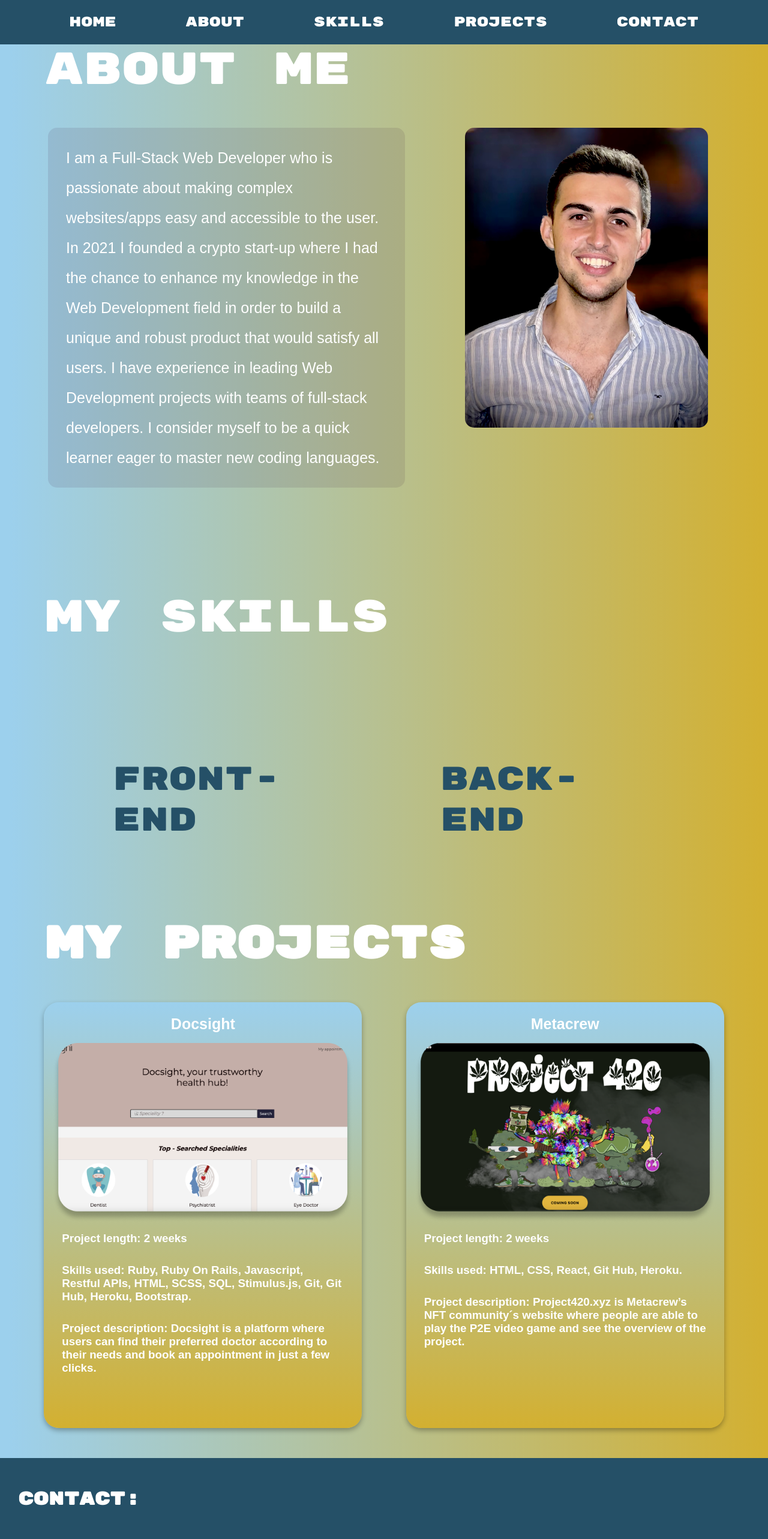
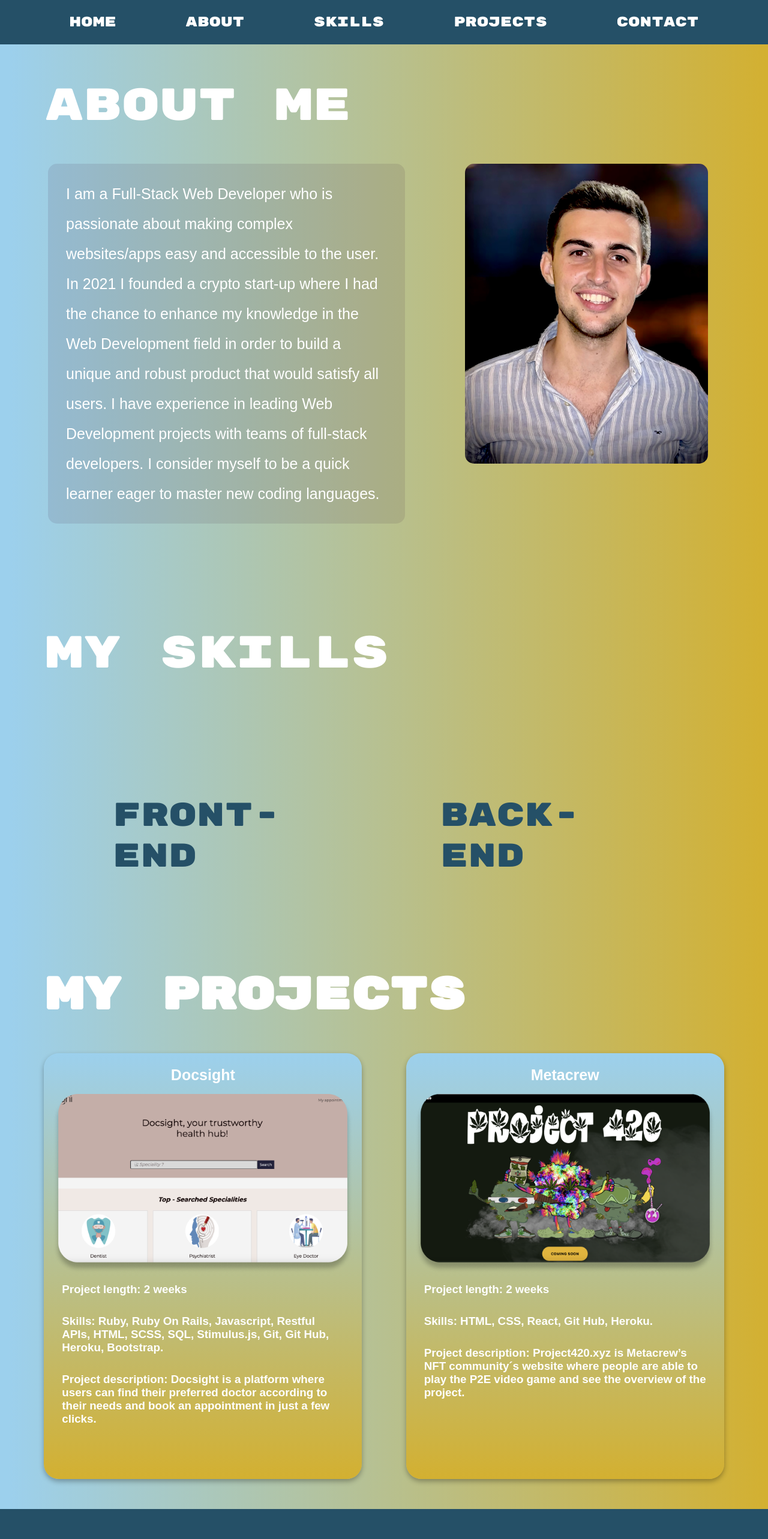
Before and after one commit to marcosamselem/Portfolio, a React (Create React App) app: page /web in a window 1280 px wide. Shown: the top 2566 px of the page at 60% size. Built offline with nearby package versions, Linux system fonts and the light colour scheme; a web font is replaced by a local one.

Commit message:
finished all details except from skills display

```diff
--- a/src/App.css
+++ b/src/App.css
@@ -57,7 +57,7 @@
 .about-title {
   font-size: 75px;
   color: #ffffff;
-  padding-top: 70px;
+  padding-top: 130px;
   padding-left: 75px;
   padding-bottom: 50px;
 }
@@ -78,8 +78,6 @@
   position: sticky;
   top: 0;
 }
-
-
 
 .change-color:hover {
   background: linear-gradient(to right, #D3B031 0.1%, #9CD0ED);
@@ -121,6 +119,7 @@
   background-color: rgba(53, 16, 48, 0.1);
   padding: 20px;
   border-radius: 15px;
+  cursor: pointer; /* Initial height, starts from the middle */
 }
 
 .flex-lists {
@@ -134,7 +133,7 @@
 
 .projects-style {
   color: white;
-  margin-top: 65px;
+  margin-top: 90px;
   font-size: 75px;
   margin-left: 75px;
 }
--- a/src/components/Projects.js
+++ b/src/components/Projects.js
@@ -14,7 +14,7 @@ const Projects = (props) => {
           <img className="img-size" src={props.image} alt="" />
         </div>
         <h2 className="margin-card">Project length: {props.length}</h2>
-        <h2 className="margin-card">Skills used: {props.skills}</h2>
+        <h2 className="margin-card">Skills: {props.skills}</h2>
         <h2 className="margin-card">Project description: {props.description}</h2>
       </div>
       </Link>
--- a/src/components/SkillDisplayer.js
+++ b/src/components/SkillDisplayer.js
@@ -3,7 +3,7 @@ import "../App.css";
 
 const SkillDisplayer = ({languages}) => {
   return (
-    <div className="lists-style">
+    <div className={'lists-style'}>
       <ul >
         {languages.map((language)=>{
           return(
--- a/src/components/Skills.js
+++ b/src/components/Skills.js
@@ -27,10 +27,10 @@ const Skills = () => {
       <div className="skills-title">My Skills</div>
       <div>
         <div className="flex-d">
-          <div style={{padding: "0", height: "40vh", width: "28vw"}} onMouseEnter={handleMouseEnter} onMouseLeave={handleMouseLeave}>
+          <div style={{padding: "0", height: "40vh", width: "28vw", cursor: "pointer"}} onMouseEnter={handleMouseEnter} onMouseLeave={handleMouseLeave}>
             {showFrontSkills ? <SkillDisplayer languages={frontEnd} /> : <p className="extended-list">Front-end</p>}
           </div>
-          <div style={{padding: "0", height: "40vh", width: "28vw"}} onMouseEnter={handleMouseEnterBack} onMouseLeave={handleMouseLeaveBack}>
+          <div style={{padding: "0", height: "40vh", width: "28vw", cursor: "pointer"}} onMouseEnter={handleMouseEnterBack} onMouseLeave={handleMouseLeaveBack}>
             {showBackSkills ? <SkillDisplayer languages={backEnd} /> : <p className="extended-list">Back-end</p>}
           </div>
         </div>
```
